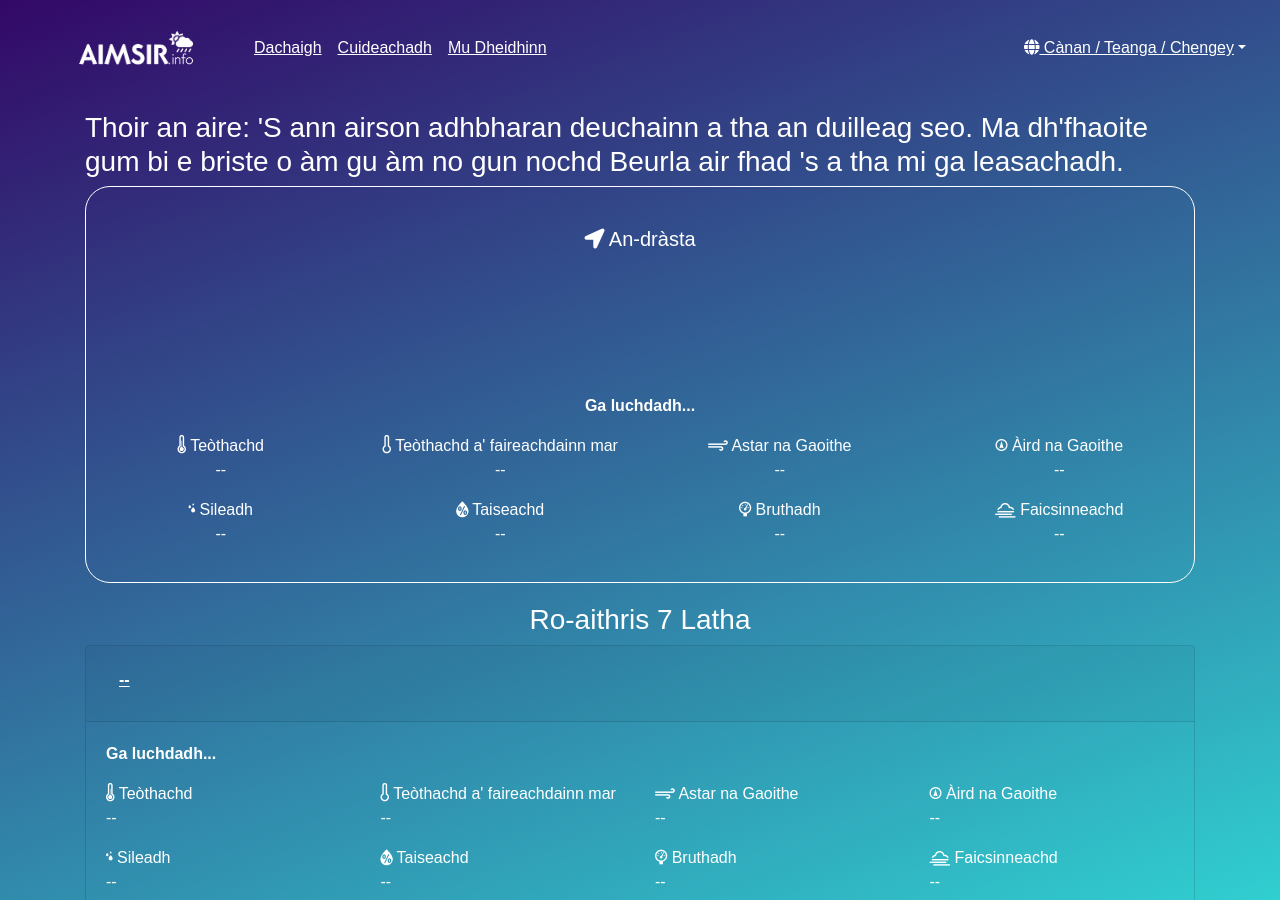
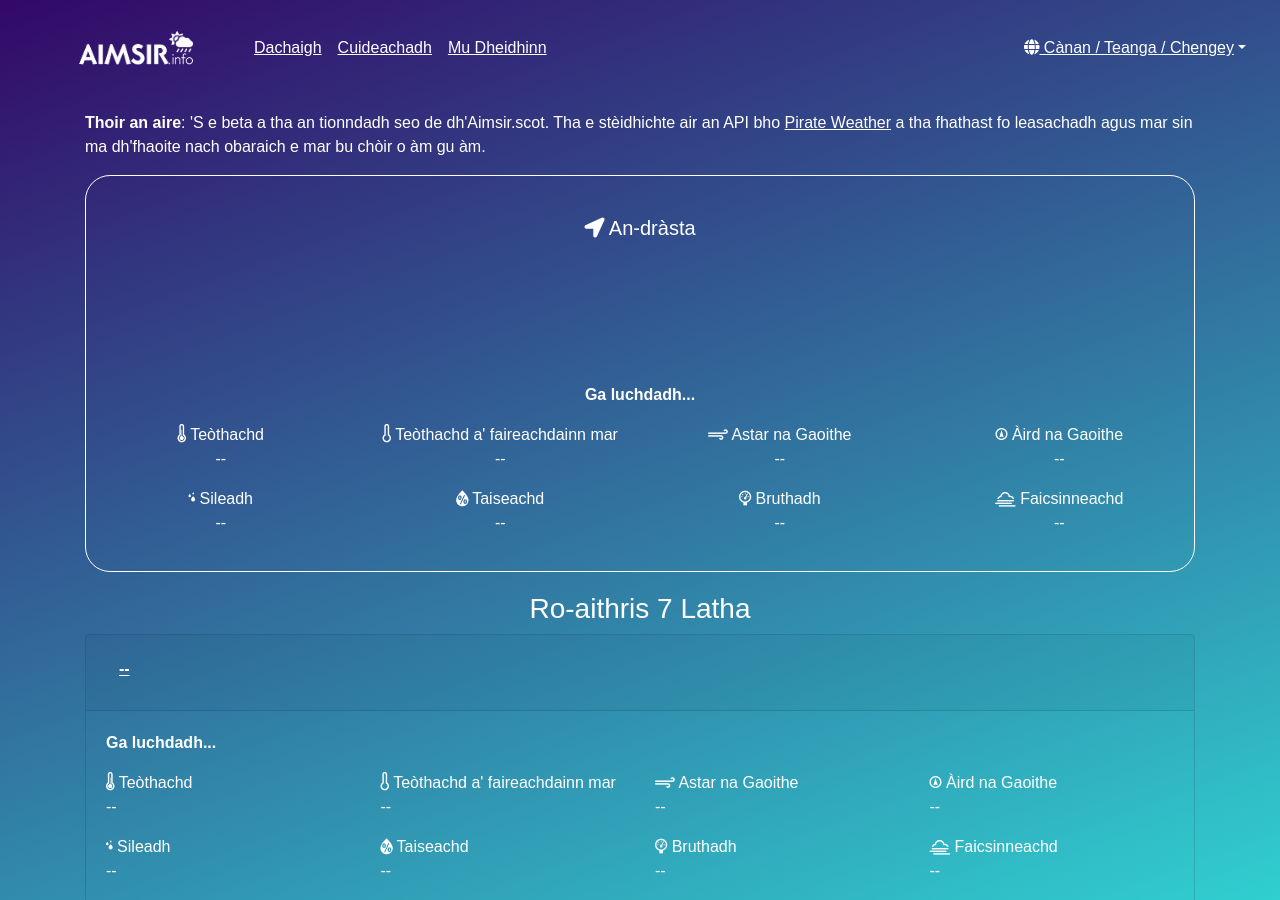
Before and after one commit to angeidheal/aimsir, a Jekyll site: the page built from beta.html, in a window 1280 px wide and 900 px high. Built offline with Jekyll 4.4.1, drawn with Linux system fonts in a browser that asks for light colours; nearby versions of some CDN libraries; a script that is not in the unit is left out.

Commit message:
Update beta.html

```diff
--- a/beta.html
+++ b/beta.html
@@ -4,7 +4,7 @@ title: Aimsir.scot (Beta)
 ---
 
 <div class="container">
-  <h3>Thoir an aire: 'S ann airson adhbharan deuchainn a tha an duilleag seo. Ma dh'fhaoite gum bi e briste o àm gu àm no gun nochd Beurla air fhad 's a tha mi ga leasachadh.</h3>
+  <p><strong>Thoir an aire</strong>: 'S e beta a tha an tionndadh seo de dh'Aimsir.scot. Tha e stèidhichte air an API bho <a href="https://pirateweather.net">Pirate Weather</a> a tha fhathast fo leasachadh agus mar sin ma dh'fhaoite nach obaraich e mar bu chòir o àm gu àm.</p>
   <div class="current-weather">
     <h5 class="section-header"><i class="fas fa-location-arrow"></i> An-dràsta</h5>
     <div class="row">
```
